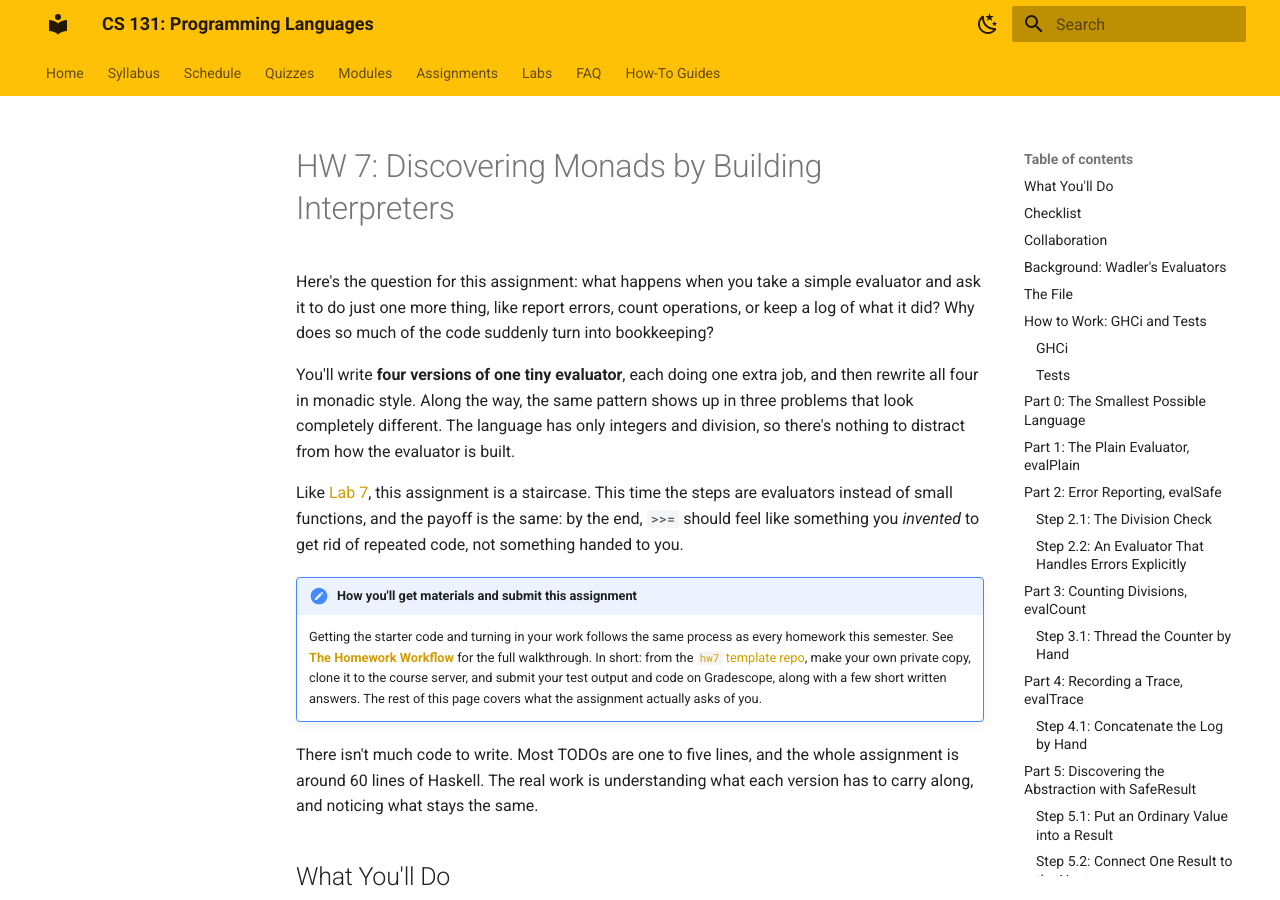
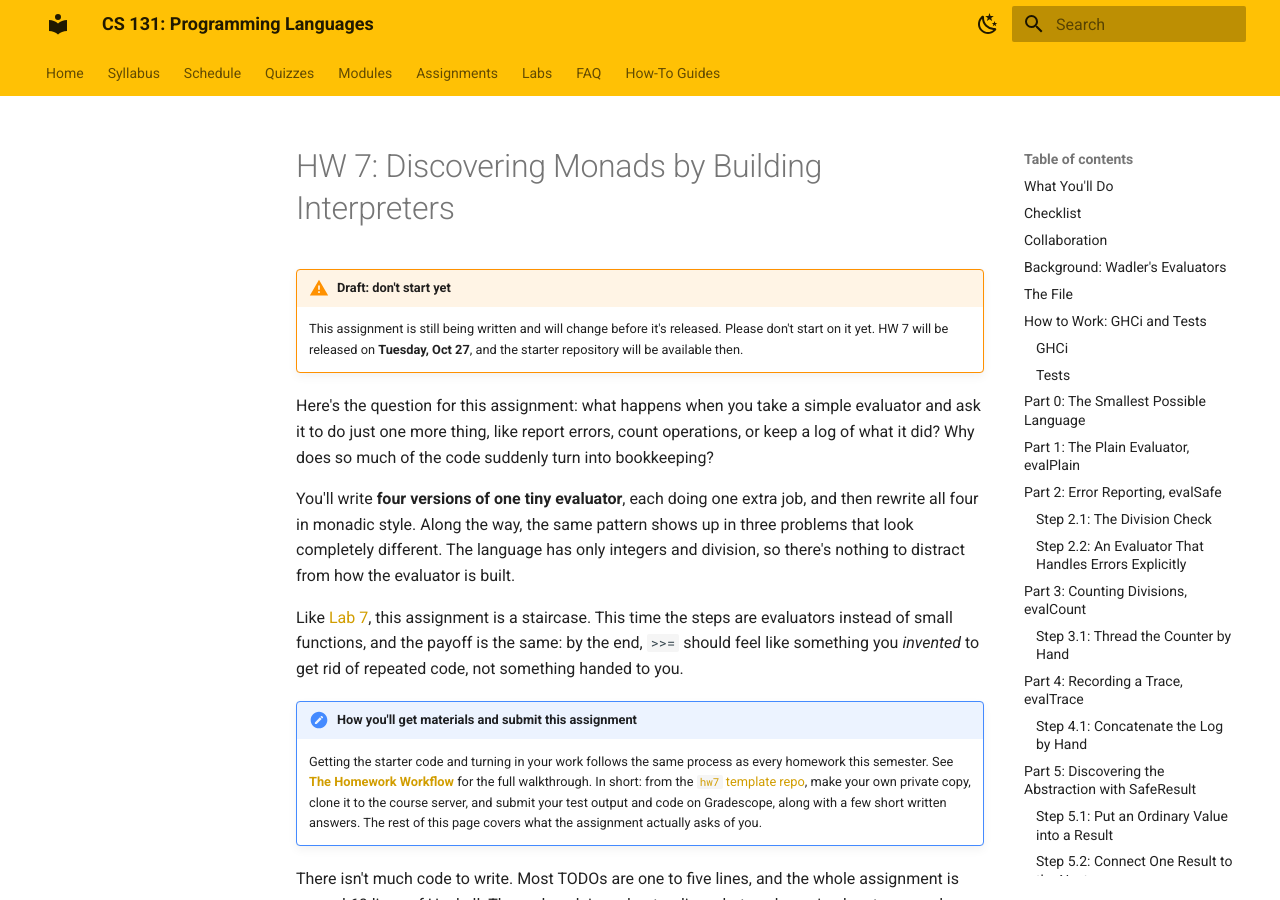
Before and after one commit to lbang-hmc/cs-131-website, an MkDocs documentation site: the page built from content/assignments/hw07.md, in a window 1280 px wide and 900 px high. Built offline with MkDocs 1.6.1 and Material for MkDocs 9.7.7, drawn with Linux system fonts in a browser that asks for light colours.

Commit message:
HW 7 page: draft banner, don't start until Oct 27
Co-Authored-By: Claude Opus 5.5 <noreply@anthropic.com>

```diff
--- a/content/assignments/hw07.md
+++ b/content/assignments/hw07.md
@@ -4,6 +4,9 @@ search:
 ---
 
 # HW 7: Discovering Monads by Building Interpreters
+
+!!! warning "Draft: don't start yet"
+    This assignment is still being written and will change before it's released. Please don't start on it yet. HW 7 will be released on **Tuesday, Oct 27**, and the starter repository will be available then.
 
 Here's the question for this assignment: what happens when you take a simple evaluator and ask it to do just one more thing, like report errors, count operations, or keep a log of what it did? Why does so much of the code suddenly turn into bookkeeping?
 
```
